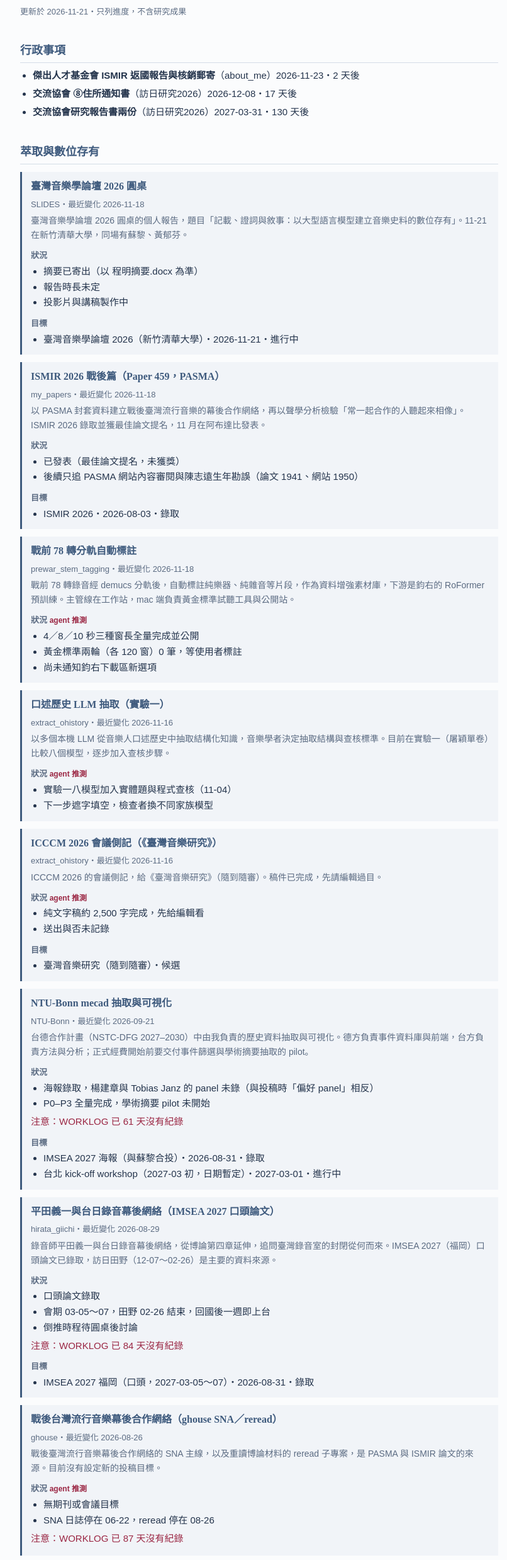
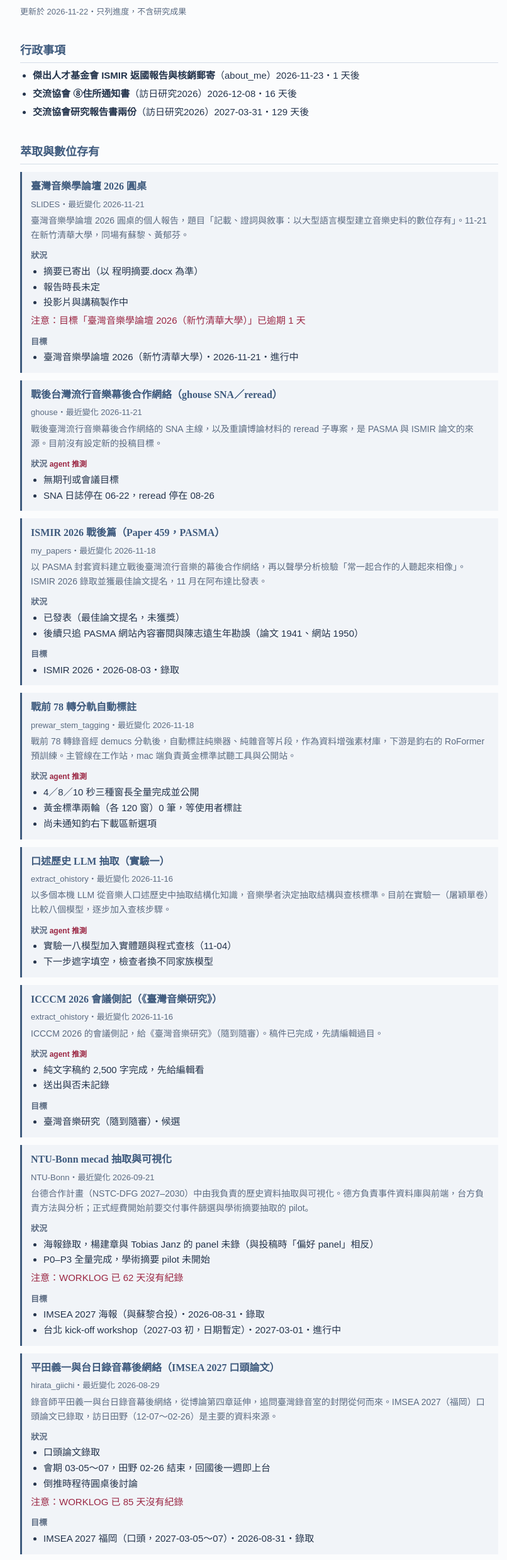
Before and after one commit to bkwmt/team-leader, a plain HTML site: page index.html in a window 1280 px wide. Shown: the part 56-2533 px from the top of the page at 63% size, without its empty margins (228-1034 px from the left). Drawn offline with Linux system fonts and the light colour scheme.

Commit message:
進度頁 2026-11-22

```diff
--- a/index.html
+++ b/index.html
@@ -18,21 +18,21 @@ p{margin:4px 0} ul{margin:2px 0;padding-left:20px} .meta{color:var(--muted);font
 .about{color:var(--muted);font-size:14px} .warn{color:var(--accent)} .guess{color:var(--accent);font-size:12px} .admin li{margin:4px 0}
 </style></head>
 <body><main>
-<h1>研究進度</h1><p class="meta">更新於 2026-11-21・只列進度，不含研究成果</p>
-<h2>行政事項</h2><ul class="admin"><li><b>傑出人才基金會 ISMIR 返國報告與核銷郵寄</b>（about_me）2026-11-23・2 天後</li><li><b>交流協會 ⑧住所通知書</b>（訪日研究2026）2026-12-08・17 天後</li><li><b>交流協會研究報告書兩份</b>（訪日研究2026）2027-03-31・130 天後</li></ul>
+<h1>研究進度</h1><p class="meta">更新於 2026-11-22・只列進度，不含研究成果</p>
+<h2>行政事項</h2><ul class="admin"><li><b>傑出人才基金會 ISMIR 返國報告與核銷郵寄</b>（about_me）2026-11-23・1 天後</li><li><b>交流協會 ⑧住所通知書</b>（訪日研究2026）2026-12-08・16 天後</li><li><b>交流協會研究報告書兩份</b>（訪日研究2026）2027-03-31・129 天後</li></ul>
 <h2>萃取與數位存有</h2>
-<section id="roundtable-2026"><h3><a href="#roundtable-2026">臺灣音樂學論壇 2026 圓桌</a></h3><p class="meta">SLIDES・最近變化 2026-11-18</p><p class="about">臺灣音樂學論壇 2026 圓桌的個人報告，題目「記載、證詞與敘事：以大型語言模型建立音樂史料的數位存有」。11-21 在新竹清華大學，同場有蘇黎、黃郁芬。</p><h4>狀況</h4><ul><li>摘要已寄出（以 程明摘要.docx 為準）</li><li>報告時長未定</li><li>投影片與講稿製作中</li></ul><h4>目標</h4><ul><li>臺灣音樂學論壇 2026（新竹清華大學）・2026-11-21・進行中</li></ul></section>
+<section id="roundtable-2026"><h3><a href="#roundtable-2026">臺灣音樂學論壇 2026 圓桌</a></h3><p class="meta">SLIDES・最近變化 2026-11-21</p><p class="about">臺灣音樂學論壇 2026 圓桌的個人報告，題目「記載、證詞與敘事：以大型語言模型建立音樂史料的數位存有」。11-21 在新竹清華大學，同場有蘇黎、黃郁芬。</p><h4>狀況</h4><ul><li>摘要已寄出（以 程明摘要.docx 為準）</li><li>報告時長未定</li><li>投影片與講稿製作中</li></ul><p class="warn">注意：目標「臺灣音樂學論壇 2026（新竹清華大學）」已逾期 1 天</p><h4>目標</h4><ul><li>臺灣音樂學論壇 2026（新竹清華大學）・2026-11-21・進行中</li></ul></section>
+<section id="ghouse-sna"><h3><a href="#ghouse-sna">戰後台灣流行音樂幕後合作網絡（ghouse SNA／reread）</a></h3><p class="meta">ghouse・最近變化 2026-11-21</p><p class="about">戰後臺灣流行音樂幕後合作網絡的 SNA 主線，以及重讀博論材料的 reread 子專案，是 PASMA 與 ISMIR 論文的來源。目前沒有設定新的投稿目標。</p><h4>狀況 <span class="guess">agent 推測</span></h4><ul><li>無期刊或會議目標</li><li>SNA 日誌停在 06-22，reread 停在 08-26</li></ul></section>
 <section id="ismir2026-postwar"><h3><a href="#ismir2026-postwar">ISMIR 2026 戰後篇（Paper 459，PASMA）</a></h3><p class="meta">my_papers・最近變化 2026-11-18</p><p class="about">以 PASMA 封套資料建立戰後臺灣流行音樂的幕後合作網絡，再以聲學分析檢驗「常一起合作的人聽起來相像」。ISMIR 2026 錄取並獲最佳論文提名，11 月在阿布達比發表。</p><h4>狀況</h4><ul><li>已發表（最佳論文提名，未獲獎）</li><li>後續只追 PASMA 網站內容審閱與陳志遠生年勘誤（論文 1941、網站 1950）</li></ul><h4>目標</h4><ul><li>ISMIR 2026・2026-08-03・錄取</li></ul></section>
 <section id="prewar-stem-tagging"><h3><a href="#prewar-stem-tagging">戰前 78 轉分軌自動標註</a></h3><p class="meta">prewar_stem_tagging・最近變化 2026-11-18</p><p class="about">戰前 78 轉錄音經 demucs 分軌後，自動標註純樂器、純雜音等片段，作為資料增強素材庫，下游是鈞右的 RoFormer 預訓練。主管線在工作站，mac 端負責黃金標準試聽工具與公開站。</p><h4>狀況 <span class="guess">agent 推測</span></h4><ul><li>4／8／10 秒三種窗長全量完成並公開</li><li>黃金標準兩輪（各 120 窗）0 筆，等使用者標註</li><li>尚未通知鈞右下載區新選項</li></ul></section>
 <section id="extract-ohistory"><h3><a href="#extract-ohistory">口述歷史 LLM 抽取（實驗一）</a></h3><p class="meta">extract_ohistory・最近變化 2026-11-16</p><p class="about">以多個本機 LLM 從音樂人口述歷史中抽取結構化知識，音樂學者決定抽取結構與查核標準。目前在實驗一（屠穎單卷）比較八個模型，逐步加入查核步驟。</p><h4>狀況 <span class="guess">agent 推測</span></h4><ul><li>實驗一八模型加入實體題與程式查核（11-04）</li><li>下一步遮字填空，檢查者換不同家族模型</li></ul></section>
 <section id="icccm-report-tmr"><h3><a href="#icccm-report-tmr">ICCCM 2026 會議側記（《臺灣音樂研究》）</a></h3><p class="meta">extract_ohistory・最近變化 2026-11-16</p><p class="about">ICCCM 2026 的會議側記，給《臺灣音樂研究》（隨到隨審）。稿件已完成，先請編輯過目。</p><h4>狀況 <span class="guess">agent 推測</span></h4><ul><li>純文字稿約 2,500 字完成，先給編輯看</li><li>送出與否未記錄</li></ul><h4>目標</h4><ul><li>臺灣音樂研究（隨到隨審）・候選</li></ul></section>
-<section id="ntubonn-mecad"><h3><a href="#ntubonn-mecad">NTU-Bonn mecad 抽取與可視化</a></h3><p class="meta">NTU-Bonn・最近變化 2026-09-21</p><p class="about">台德合作計畫（NSTC-DFG 2027–2030）中由我負責的歷史資料抽取與可視化。德方負責事件資料庫與前端，台方負責方法與分析；正式經費開始前要交付事件篩選與學術摘要抽取的 pilot。</p><h4>狀況</h4><ul><li>海報錄取，楊建章與 Tobias Janz 的 panel 未錄（與投稿時「偏好 panel」相反）</li><li>P0–P3 全量完成，學術摘要 pilot 未開始</li></ul><p class="warn">注意：WORKLOG 已 61 天沒有紀錄</p><h4>目標</h4><ul><li>IMSEA 2027 海報（與蘇黎合投）・2026-08-31・錄取</li><li>台北 kick-off workshop（2027-03 初，日期暫定）・2027-03-01・進行中</li></ul></section>
-<section id="hirata-imsea2027"><h3><a href="#hirata-imsea2027">平田義一與台日錄音幕後網絡（IMSEA 2027 口頭論文）</a></h3><p class="meta">hirata_giichi・最近變化 2026-08-29</p><p class="about">錄音師平田義一與台日錄音幕後網絡，從博論第四章延伸，追問臺灣錄音室的封閉從何而來。IMSEA 2027（福岡）口頭論文已錄取，訪日田野（12-07～02-26）是主要的資料來源。</p><h4>狀況</h4><ul><li>口頭論文錄取</li><li>會期 03-05～07，田野 02-26 結束，回國後一週即上台</li><li>倒推時程待圓桌後討論</li></ul><p class="warn">注意：WORKLOG 已 84 天沒有紀錄</p><h4>目標</h4><ul><li>IMSEA 2027 福岡（口頭，2027-03-05～07）・2026-08-31・錄取</li></ul></section>
-<section id="ghouse-sna"><h3><a href="#ghouse-sna">戰後台灣流行音樂幕後合作網絡（ghouse SNA／reread）</a></h3><p class="meta">ghouse・最近變化 2026-08-26</p><p class="about">戰後臺灣流行音樂幕後合作網絡的 SNA 主線，以及重讀博論材料的 reread 子專案，是 PASMA 與 ISMIR 論文的來源。目前沒有設定新的投稿目標。</p><h4>狀況 <span class="guess">agent 推測</span></h4><ul><li>無期刊或會議目標</li><li>SNA 日誌停在 06-22，reread 停在 08-26</li></ul><p class="warn">注意：WORKLOG 已 87 天沒有紀錄</p></section>
-<section id="muhou-journal-ab"><h3><a href="#muhou-journal-ab">博論改寫兩篇英文期刊（A 事件史、B 方法論）</a></h3><p class="meta">my_papers・最近變化 2026-08-04</p><p class="about">把博論拆寫成兩篇英文期刊論文：A 篇寫錄音實踐的標準化（事件史），B 篇寫以幕後為方法（方法論）。由 Claude 出英文初稿、作者逐節重寫，原訂兩篇同時投出。</p><h4>狀況</h4><ul><li>骨架 v2 已建（08-04）</li><li>待決定 muhou 英文注解與交付節奏</li><li>照現況年底投出會來不及，三條路（加快、先投 A 篇、延到訪日後）圓桌結束後再討論</li></ul><p class="warn">注意：照現況會來不及：可加快、修改內容或轉投其他會議</p><p class="warn">注意：WORKLOG 已 109 天沒有紀錄</p><h4>目標</h4><ul><li>Ethnomusicology／Ethnomusicology Forum（刊物未綁定）・2026-12-31・進行中</li></ul></section>
-<section id="jp-music-network"><h3><a href="#jp-music-network">日本發行專輯合作網絡</a></h3><p class="meta">JP_music_network・最近變化 2026-07-22</p><p class="about">以 Discogs 的日本發行專輯 credits 建立合作網絡，是 ghouse 的姊妹研究線，用來對照臺灣的情況。</p><h4>狀況 <span class="guess">agent 推測</span></h4><ul><li>組織節點與 U 型 modularity 觀察</li><li>下一步以 LLM 從 notes 抽取 credits</li></ul><p class="warn">注意：WORKLOG 已 122 天沒有紀錄</p></section>
+<section id="ntubonn-mecad"><h3><a href="#ntubonn-mecad">NTU-Bonn mecad 抽取與可視化</a></h3><p class="meta">NTU-Bonn・最近變化 2026-09-21</p><p class="about">台德合作計畫（NSTC-DFG 2027–2030）中由我負責的歷史資料抽取與可視化。德方負責事件資料庫與前端，台方負責方法與分析；正式經費開始前要交付事件篩選與學術摘要抽取的 pilot。</p><h4>狀況</h4><ul><li>海報錄取，楊建章與 Tobias Janz 的 panel 未錄（與投稿時「偏好 panel」相反）</li><li>P0–P3 全量完成，學術摘要 pilot 未開始</li></ul><p class="warn">注意：WORKLOG 已 62 天沒有紀錄</p><h4>目標</h4><ul><li>IMSEA 2027 海報（與蘇黎合投）・2026-08-31・錄取</li><li>台北 kick-off workshop（2027-03 初，日期暫定）・2027-03-01・進行中</li></ul></section>
+<section id="hirata-imsea2027"><h3><a href="#hirata-imsea2027">平田義一與台日錄音幕後網絡（IMSEA 2027 口頭論文）</a></h3><p class="meta">hirata_giichi・最近變化 2026-08-29</p><p class="about">錄音師平田義一與台日錄音幕後網絡，從博論第四章延伸，追問臺灣錄音室的封閉從何而來。IMSEA 2027（福岡）口頭論文已錄取，訪日田野（12-07～02-26）是主要的資料來源。</p><h4>狀況</h4><ul><li>口頭論文錄取</li><li>會期 03-05～07，田野 02-26 結束，回國後一週即上台</li><li>倒推時程待圓桌後討論</li></ul><p class="warn">注意：WORKLOG 已 85 天沒有紀錄</p><h4>目標</h4><ul><li>IMSEA 2027 福岡（口頭，2027-03-05～07）・2026-08-31・錄取</li></ul></section>
+<section id="muhou-journal-ab"><h3><a href="#muhou-journal-ab">博論改寫兩篇英文期刊（A 事件史、B 方法論）</a></h3><p class="meta">my_papers・最近變化 2026-08-04</p><p class="about">把博論拆寫成兩篇英文期刊論文：A 篇寫錄音實踐的標準化（事件史），B 篇寫以幕後為方法（方法論）。由 Claude 出英文初稿、作者逐節重寫，原訂兩篇同時投出。</p><h4>狀況</h4><ul><li>骨架 v2 已建（08-04）</li><li>待決定 muhou 英文注解與交付節奏</li><li>照現況年底投出會來不及，三條路（加快、先投 A 篇、延到訪日後）圓桌結束後再討論</li></ul><p class="warn">注意：照現況會來不及：可加快、修改內容或轉投其他會議</p><p class="warn">注意：WORKLOG 已 110 天沒有紀錄</p><h4>目標</h4><ul><li>Ethnomusicology／Ethnomusicology Forum（刊物未綁定）・2026-12-31・進行中</li></ul></section>
+<section id="jp-music-network"><h3><a href="#jp-music-network">日本發行專輯合作網絡</a></h3><p class="meta">JP_music_network・最近變化 2026-07-22</p><p class="about">以 Discogs 的日本發行專輯 credits 建立合作網絡，是 ghouse 的姊妹研究線，用來對照臺灣的情況。</p><h4>狀況 <span class="guess">agent 推測</span></h4><ul><li>組織節點與 U 型 modularity 觀察</li><li>下一步以 LLM 從 notes 抽取 credits</li></ul><p class="warn">注意：WORKLOG 已 123 天沒有紀錄</p></section>
 <h2>音樂分析與表演應用</h2>
-<section id="jazzification"><h3><a href="#jazzification">Jazzification</a></h3><p class="meta">Jazzification・最近變化 2026-05-20</p><p class="about">以爵士樂 corpus 試驗 rule based 為主的音樂分析，也不排斥以計算方法發展互動式的音樂與表演應用。</p><h4>狀況 <span class="guess">agent 推測</span></h4><ul><li>全資料庫 quantize 完成（456 首 solo）</li><li>下一步三連音偵測、跨小節連結線、抽聽驗證</li></ul><p class="warn">注意：WORKLOG 已 185 天沒有紀錄</p></section>
+<section id="jazzification"><h3><a href="#jazzification">Jazzification</a></h3><p class="meta">Jazzification・最近變化 2026-05-20</p><p class="about">以爵士樂 corpus 試驗 rule based 為主的音樂分析，也不排斥以計算方法發展互動式的音樂與表演應用。</p><h4>狀況 <span class="guess">agent 推測</span></h4><ul><li>全資料庫 quantize 完成（456 首 solo）</li><li>下一步三連音偵測、跨小節連結線、抽聽驗證</li></ul><p class="warn">注意：WORKLOG 已 186 天沒有紀錄</p></section>
 <h2>計畫申請</h2>
 <section id="sinica-postdoc-app"><h3><a href="#sinica-postdoc-app">中研院院級博後申請</a></h3><p class="meta">中研院博士後・最近變化 2026-08-31</p><p class="about">中研院院級博士後研究學者申請，題目「資料、知識與數位存有：台灣音樂史料的跨模態抽取與驗證」，學術導師蘇黎。</p><h4>狀況</h4><ul><li>計畫書已送出，等待結果</li></ul><p class="meta">等待：審查結果</p><h4>目標</h4><ul><li>院級博後（已送出，待結果）・進行中</li></ul></section>
 <section id="co-project-2027"><h3><a href="#co-project-2027">台大×中研院 2027 合作計畫（日治音樂史料計算分析）</a></h3><p class="meta">co-project_2027・最近變化 2026-07-09</p><p class="about">台大與中研院 2027 創新性合作計畫，以計算方法分析日治臺灣音樂史料；音樂所王櫻芬主導，中研院蘇黎以 AI 配合。</p><h4>狀況</h4><ul><li>計畫書已送出，等待審查結果</li></ul><p class="meta">等待：審查結果</p></section>
```
